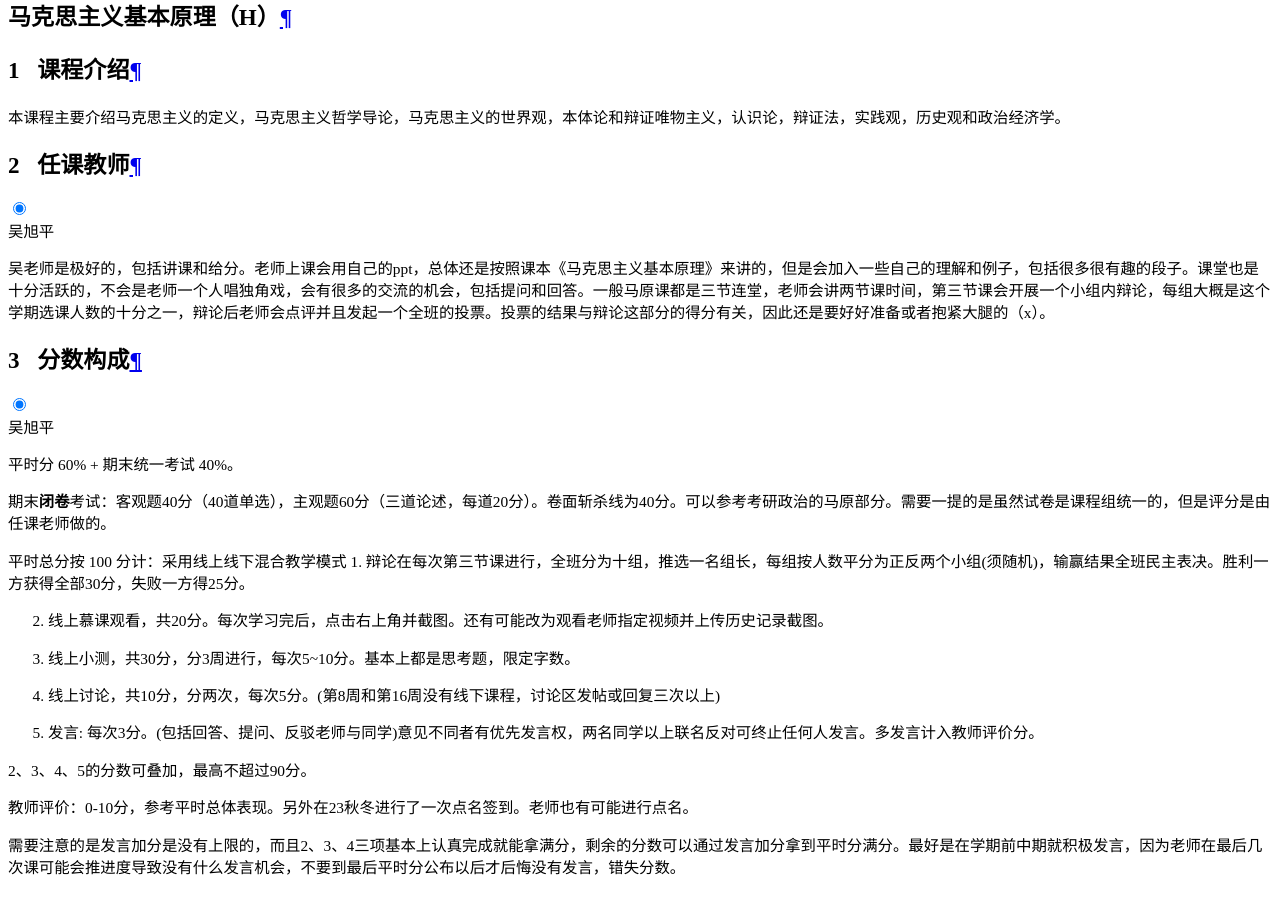
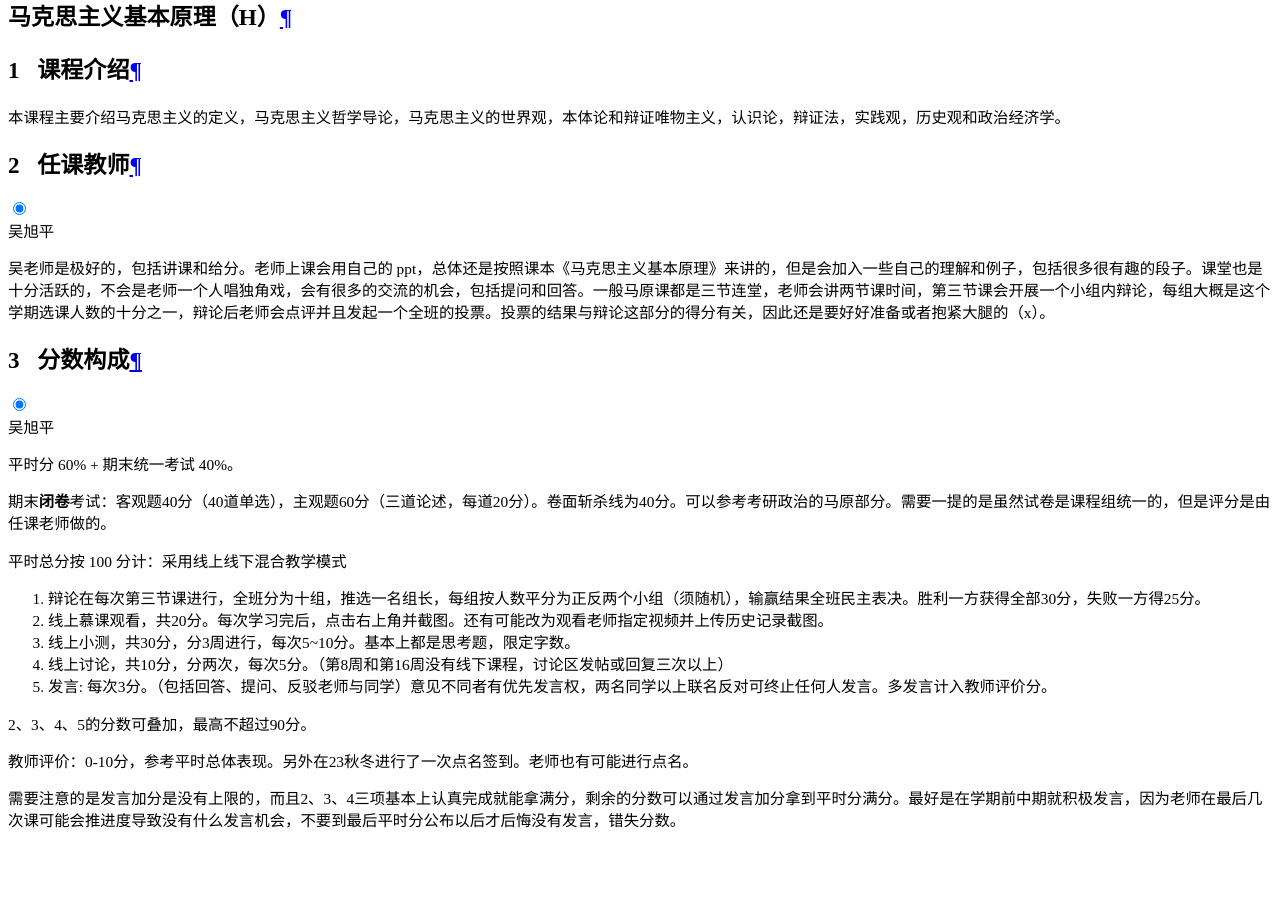
Before and after one commit to ZJU-Turing/TuringCourses, an MkDocs documentation site: the page built from docs/political/marxism_basic/index.md, in a window 1280 px wide and 900 px high, scrolled down 17983 px. Built offline with MkDocs 1.6.1 and Material for MkDocs 9.7.7, drawn with Linux system fonts in a browser that asks for light colours; comment, search, counter and statistics services are not loaded.

Commit message:
style: fix

```diff
--- a/docs/political/marxism_basic/index.md
+++ b/docs/political/marxism_basic/index.md
@@ -7,28 +12,22 @@
 ## 任课教师
 
 === "吴旭平"
-
-    吴老师是极好的，包括讲课和给分。老师上课会用自己的ppt，总体还是按照课本《马克思主义基本原理》来讲的，但是会加入一些自己的理解和例子，包括很多很有趣的段子。课堂也是十分活跃的，不会是老师一个人唱独角戏，会有很多的交流的机会，包括提问和回答。一般马原课都是三节连堂，老师会讲两节课时间，第三节课会开展一个小组内辩论，每组大概是这个学期选课人数的十分之一，辩论后老师会点评并且发起一个全班的投票。投票的结果与辩论这部分的得分有关，因此还是要好好准备或者抱紧大腿的（x）。
-
+    吴老师是极好的，包括讲课和给分。老师上课会用自己的 ppt，总体还是按照课本《马克思主义基本原理》来讲的，但是会加入一些自己的理解和例子，包括很多很有趣的段子。课堂也是十分活跃的，不会是老师一个人唱独角戏，会有很多的交流的机会，包括提问和回答。一般马原课都是三节连堂，老师会讲两节课时间，第三节课会开展一个小组内辩论，每组大概是这个学期选课人数的十分之一，辩论后老师会点评并且发起一个全班的投票。投票的结果与辩论这部分的得分有关，因此还是要好好准备或者抱紧大腿的（x）。
 
 ## 分数构成
 
 === "吴旭平"
-
     平时分 60% + 期末统一考试 40%。
 
     期末**闭卷**考试：客观题40分（40道单选），主观题60分（三道论述，每道20分）。卷面斩杀线为40分。可以参考考研政治的马原部分。需要一提的是虽然试卷是课程组统一的，但是评分是由任课老师做的。
 
     平时总分按 100 分计：采用线上线下混合教学模式
-    1. 辩论在每次第三节课进行，全班分为十组，推选一名组长，每组按人数平分为正反两个小组(须随机)，输赢结果全班民主表决。胜利一方获得全部30分，失败一方得25分。
 
+    1. 辩论在每次第三节课进行，全班分为十组，推选一名组长，每组按人数平分为正反两个小组（须随机），输赢结果全班民主表决。胜利一方获得全部30分，失败一方得25分。
     2. 线上慕课观看，共20分。每次学习完后，点击右上角并截图。还有可能改为观看老师指定视频并上传历史记录截图。
-
     3. 线上小测，共30分，分3周进行，每次5~10分。基本上都是思考题，限定字数。
-
-    4. 线上讨论，共10分，分两次，每次5分。(第8周和第16周没有线下课程，讨论区发帖或回复三次以上)
-
-    5. 发言: 每次3分。(包括回答、提问、反驳老师与同学)意见不同者有优先发言权，两名同学以上联名反对可终止任何人发言。多发言计入教师评价分。
+    4. 线上讨论，共10分，分两次，每次5分。（第8周和第16周没有线下课程，讨论区发帖或回复三次以上）
+    5. 发言: 每次3分。（包括回答、提问、反驳老师与同学）意见不同者有优先发言权，两名同学以上联名反对可终止任何人发言。多发言计入教师评价分。
 
     2、3、4、5的分数可叠加，最高不超过90分。
 
```
Also changed, not shown: other parts of docs/political/marxism_basic/index.md (+5 -0 lines), docs/political/index.md (+1 -1 lines).
